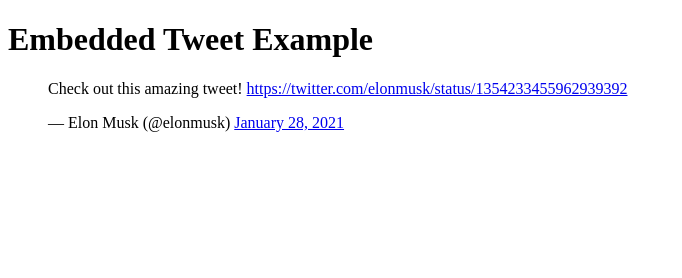
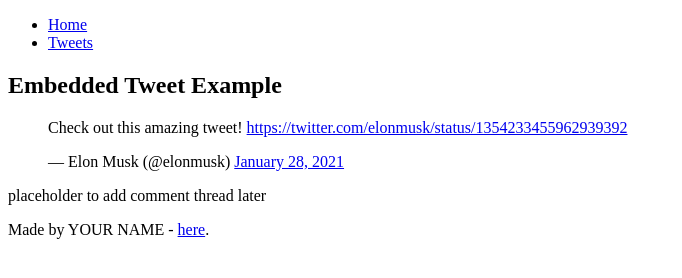
Before and after one commit to tomtraveler/My_First_Portfolio, a plain HTML site: page html_basic/tweets.html in a window 1280 px wide. Shown: the whole page, without its empty margins (0-682 px from the left). Drawn offline with Linux system fonts and the light colour scheme.

Commit message:
Update tweets.html

```diff
--- a/html_basic/tweets.html
+++ b/html_basic/tweets.html
@@ -3,16 +3,31 @@
 <head>
     <meta charset="UTF-8">
     <meta name="viewport" content="width=device-width, initial-scale=1.0">
-    <title>Embedded Tweet</title>
+    <title>Tweets</title>
 </head>
 <body>
+    <header>
+        <ul>
+            <li><a href="index.html">Home</a></li>
+            <li><a href="tweets.html">Tweets</a></li>
+        </ul>
+    </header>
+    <main>
+        <article>
             <h1>Embedded Tweet Example</h1>
-
             <!-- Embedded Tweet -->
             <blockquote class="twitter-tweet">
                 <p lang="en" dir="ltr">Check out this amazing tweet! <a href="https://twitter.com/elonmusk/status/1354233455962939392">https://twitter.com/elonmusk/status/1354233455962939392</a></p>
                 &mdash; Elon Musk (@elonmusk) <a href="https://twitter.com/elonmusk/status/1354233455962939392">January 28, 2021</a>
             </blockquote>
             <script async src="https://platform.twitter.com/widgets.js" charset="utf-8"></script>
+        </article>
+        <aside>
+            <p>placeholder to add comment thread later</p>
+        </aside>
+    </main>
+    <footer>
+        <p>Made by YOUR NAME - <a href="https://www.example.com" target="_blank">here</a>.</p>
+    </footer>
 </body>
 </html>
```
Lines whose indentation alone changed are shown as unchanged.
